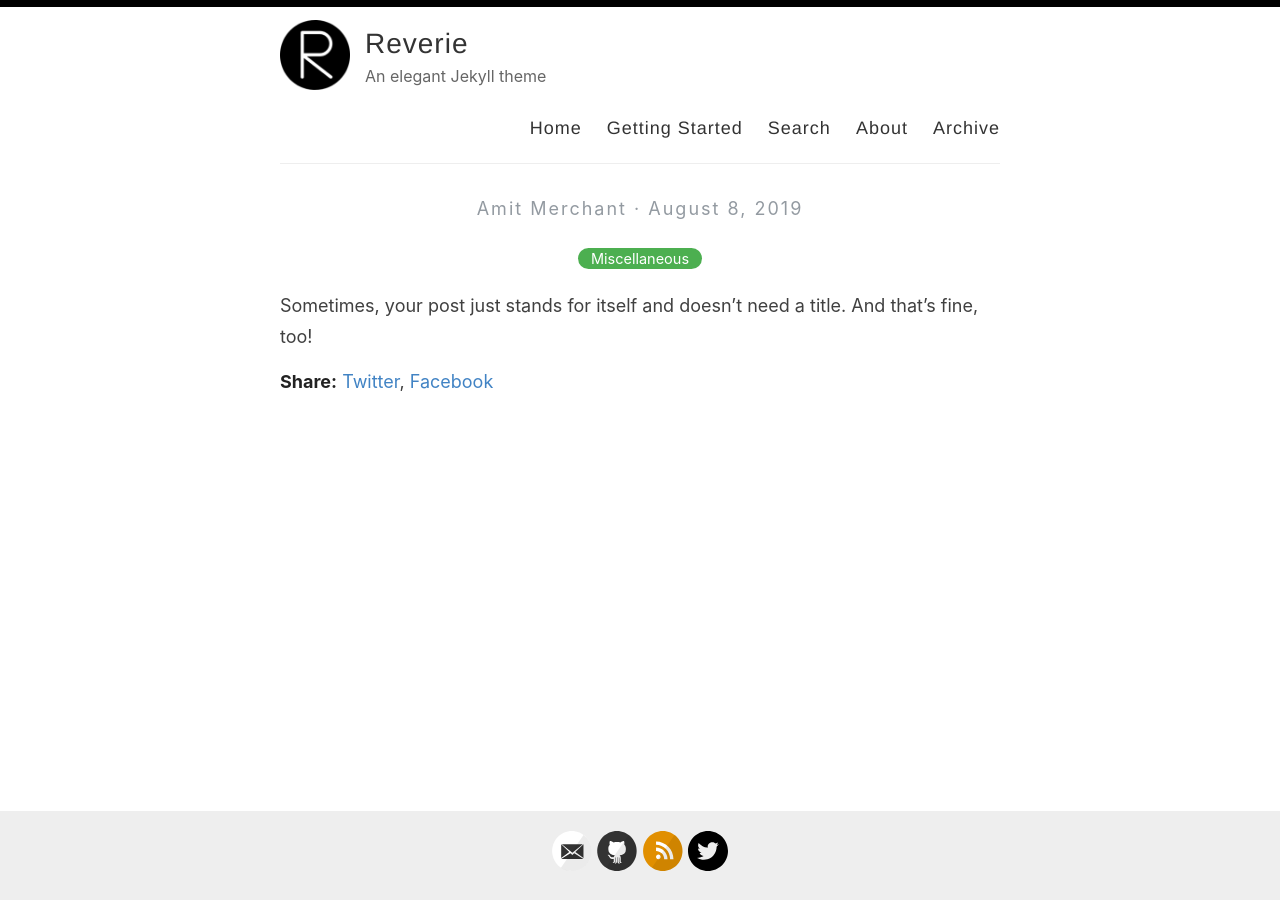
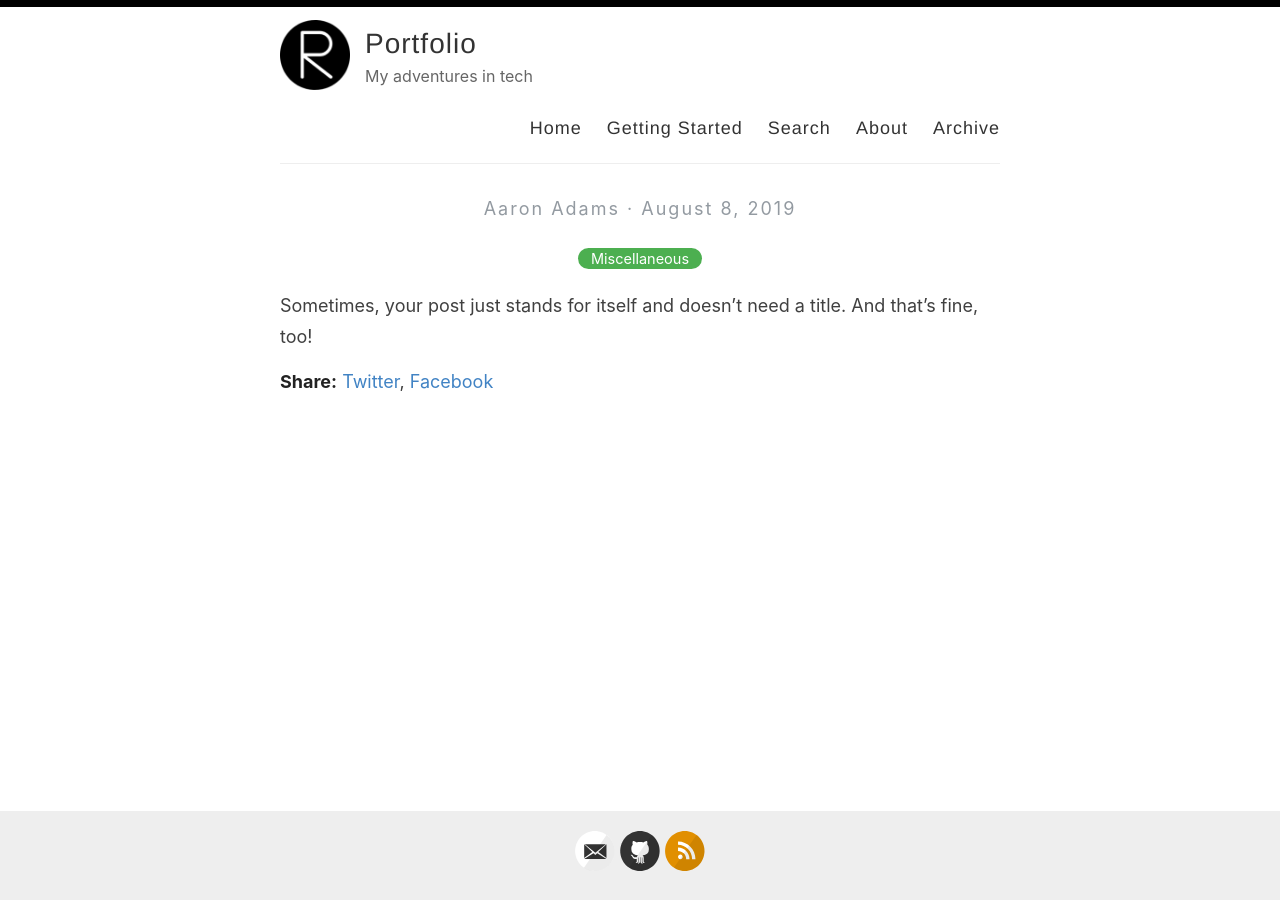
Before and after one commit to Uncarafedeausilvousplait/uncarafedeausilvousplait.github.io, a Jekyll site: the page built from _posts/2019-08-08-no-title-posts.md, in a window 1280 px wide. Built offline with Jekyll 4.4.1, drawn with Linux system fonts in a browser that asks for light colours.

Commit message:
Update _config.yml
Setting it up from template

```diff
--- a/_config.yml
+++ b/_config.yml
@@ -3,13 +3,13 @@
 #
 
 # Name of your site (displayed in the header)
-name: Reverie
+name: Portfolio
 
 # Name of the author
-author: Amit Merchant
+author: Aaron Adams
 
 # Short bio or description (displayed in the header)
-description: An elegant Jekyll theme
+description: My adventures in tech
 
 # URL of your avatar or profile pic (you could use your GitHub profile pic)
 avatar: /images/reverie.png
@@ -21,15 +21,15 @@ avatar: /images/reverie.png
 # Includes an icon in the footer for each username you enter
 footer-links:
   dribbble:
-  email: amit.d.merchant@gmail.com
+  email: aaron.adams2.718@gmail.com
   facebook:
   flickr:
-  github: amitmerchant1990/reverie
+  github: uncarafedeausilvousplait/reverie
   instagram:
   linkedin:
   pinterest:
   rss: rss
-  twitter: amit_merchant
+  twitter:
   stackoverflow:
   youtube: # channel/<your_long_string> or user/<user-name>
   googleplus: # anything in your profile username that comes after plus.google.com/
@@ -41,21 +41,21 @@ footer-links:
 disqus:
 
 # Enter your Google Analytics web tracking code (e.g. UA-2110908-2) to activate tracking
-google_analytics: UA-43339302-11
+google_analytics:
 
 # For newer "GA4" analytics, use the following instead of the "UA" entry above
 #google_analytics_ga4: G-GABC1DEFG
 
 # Your website URL (e.g. http://amitmerchant1990.github.io or http://www.amitmerchant.com)
 # Used for Sitemap.xml and your RSS feed
-url: http://www.amitmerchant.com/reverie
-enforce_ssl: https://www.amitmerchant.com/reverie
+url: http://uncarafedeausilvousplait.github.io
+enforce_ssl: http://uncarafedeausilvousplait.github.io
 
 # If you're hosting your site at a Project repository on GitHub pages
 # (http://yourusername.github.io/repository-name)
 # and NOT your User repository (http://yourusername.github.io)
 # then add in the baseurl here, like this: "/repository-name"
-baseurl: "/reverie"
+# baseurl: "/reverie"
 
 #
 # !! You don't need to change any of the configuration flags below !!
```
